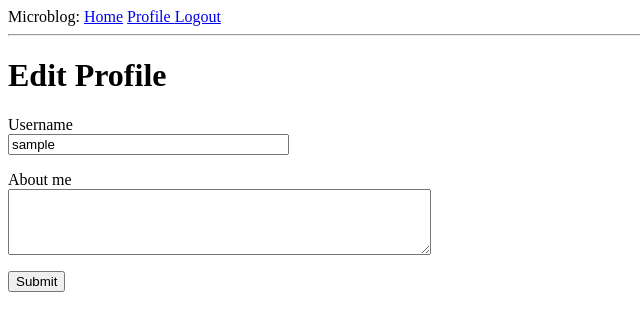
After one commit to warex03/flask-mega, a Flask app: page /edit_profile in a window 1280 px wide. The commit adds this page. Shown: the top 331 px of the page, without its empty margins (0-640 px from the left). Run offline with Flask 2, Linux system fonts and the light colour scheme; the visitor is signed in with stand-in values (Sample User, id 1); data comes from the database, SQL or seed files in the repository.

Commit message:
Implement edit user profile

```diff
--- a/app/forms.py
+++ b/app/forms.py
@@ -1,6 +1,6 @@
 from flask_wtf import FlaskForm
-from wtforms import StringField, PasswordField, BooleanField, SubmitField
-from wtforms.validators import DataRequired, Email, EqualTo, ValidationError
+from wtforms import StringField, TextAreaField, PasswordField, BooleanField, SubmitField
+from wtforms.validators import DataRequired, Email, EqualTo, ValidationError, Length
 
 from app.models import User
 
@@ -27,3 +27,8 @@ class RegistrationForm(FlaskForm):
         user = User.query.filter_by(email=email.data).first()
         if user is not None:
             raise ValidationError('Please use a different email address')
+
+class EditProfileForm(FlaskForm):
+    username = StringField('Username', validators=[DataRequired()])
+    about_me = TextAreaField('About me', validators=[Length(min=0, max=140)])
+    submit = SubmitField('Submit')
--- a/app/models.py
+++ b/app/models.py
@@ -11,6 +11,8 @@ class User(UserMixin, db.Model):
     email = db.Column(db.String(120), index=True, unique=True)
     password_hash = db.Column(db.String(120))
     posts = db.relationship('Post', backref='author', lazy='dynamic')
+    about_me = db.Column(db.String(140))
+    last_seen = db.Column(db.DateTime, default=datetime.utcnow)
 
     def __repr__(self):
         return f'<User: {self.username}>'
--- a/app/routes.py
+++ b/app/routes.py
@@ -1,10 +1,17 @@
+from datetime import datetime
 from flask import render_template, flash, redirect, url_for, request
 from werkzeug.urls import url_parse
 from flask_login import current_user, login_user, logout_user, login_required
 
-from app import app
-from app.forms import LoginForm, RegistrationForm
+from app import app, db
+from app.forms import LoginForm, RegistrationForm, EditProfileForm
 from app.models import User
+
+@app.before_request
+def before_request():
+    if current_user.is_authenticated:
+        current_user.last_seen = datetime.utcnow()
+        db.session.commit()
 
 @app.route('/')
 @app.route('/index')
@@ -74,3 +81,19 @@ def user(username):
         {'author': user, 'body': 'Test post #2'}
     ]
     return render_template('user.html', user=user, posts=posts)
+
+@app.route('/edit_profile', methods=['GET', 'POST'])
+@login_required
+def edit_profile():
+    form = EditProfileForm()
+    if form.validate_on_submit():
+        current_user.username = form.username.data
+        current_user.about_me = form.about_me.data
+        db.session.commit()
+        flash('Your changes have been saved.')
+        return redirect(url_for('edit_profile'))
+    elif request.method == 'GET':
+        form.username.data = current_user.username
+        form.about_me.data = current_user.about_me
+    return render_template('edit_profile.html', title='Edit Profile',
+                           form=form)
--- /dev/null
+++ b/app/templates/edit_profile.html
@@ -0,0 +1,23 @@
+{% extends "base.html" %}
+
+{% block content %}
+  <h1>Edit Profile</h1>
+  <form action="" method="post">
+    {{ form.hidden_tag() }}
+    <p>
+      {{ form.username.label }}<br>
+      {{ form.username(size=32) }}<br>
+      {% for error in form.username.errors %}
+      <span style="color: red;">[{{ error }}]</span>
+      {% endfor %}
+    </p>
+    <p>
+      {{ form.about_me.label }}<br>
+      {{ form.about_me(cols=50, rows=4) }}<br>
+      {% for error in form.about_me.errors %}
+      <span style="color: red;">[{{ error }}]</span>
+      {% endfor %}
+    </p>
+    <p>{{ form.submit() }}</p>
+  </form>
+{% endblock %}
```
Also changed, not shown: app/templates/user.html (+12 -1 lines), migrations/versions/20200311001847_add_new_fields_in_users_table.py (added, +30 -0 lines).
